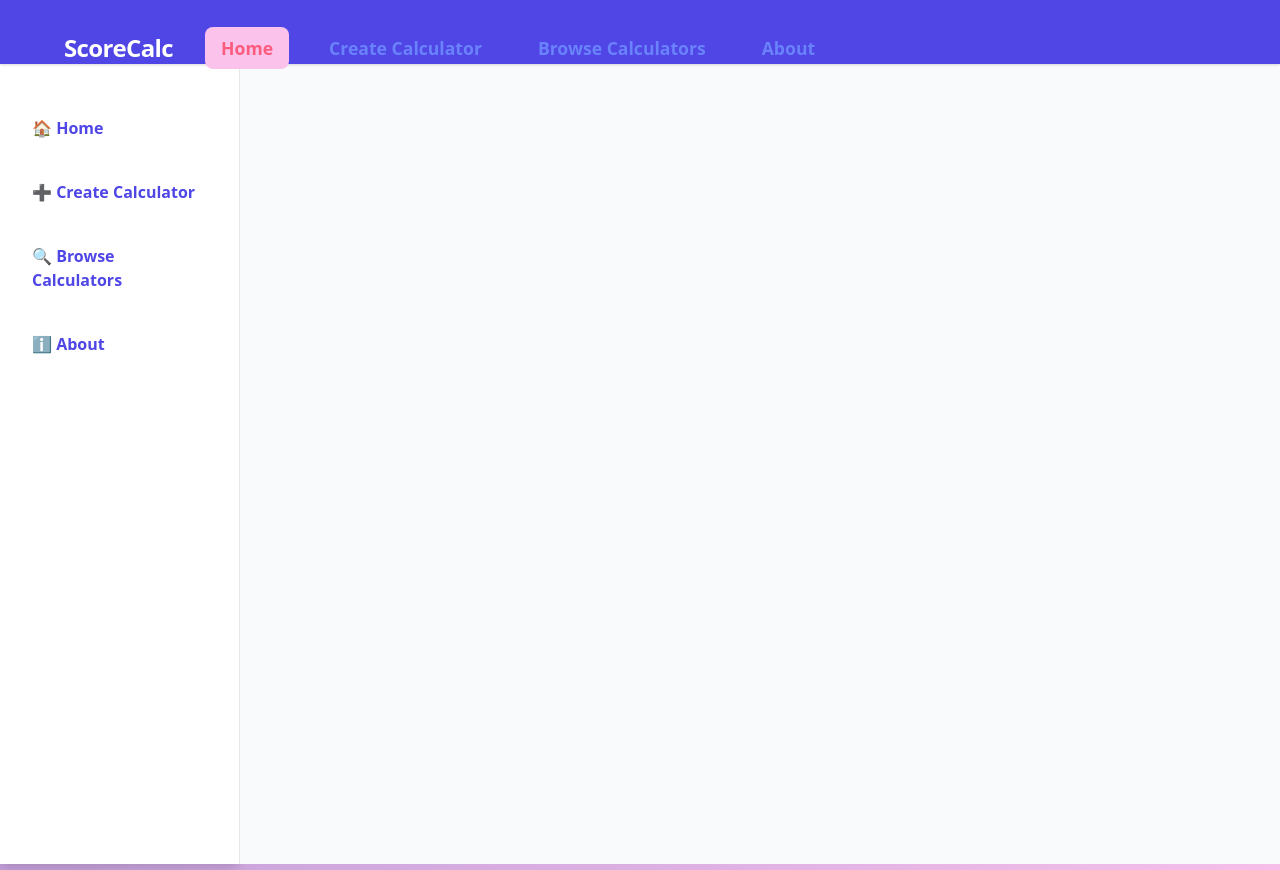
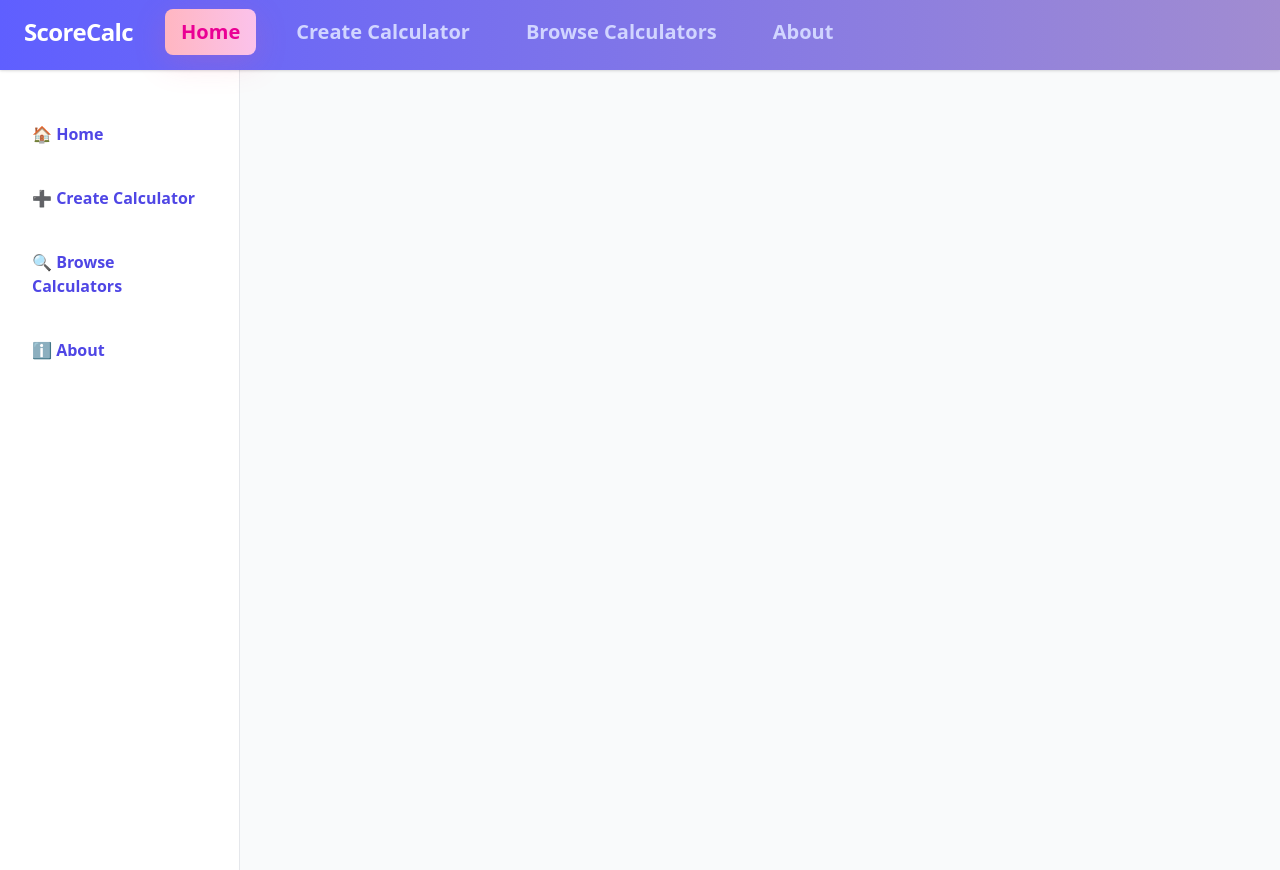
Before and after one commit to ahmedelgharibb/calculator, a plain HTML site: page Desktop/calculator1/index.html in a window 1280 px wide. Shown: the top 870 px of the page. Drawn offline with nearby package versions, Linux system fonts and the light colour scheme.

Commit message:
Redesign header: bold gradient, floating pill nav, modern logo, and beautiful responsive layout.

```diff
--- a/Desktop/calculator1/styles.css
+++ b/Desktop/calculator1/styles.css
@@ -286,37 +286,95 @@ body, html {
   font-weight: 500;
 }
 
-/* Navigation */
+/* Redesigned header */
 header {
-  background: transparent;
-  box-shadow: none;
-  padding: 0 0 0 0;
-  border: none;
+  background: linear-gradient(90deg, #5f5fff 0%, #a18cd1 100%);
+  box-shadow: 0 4px 24px rgba(95, 95, 255, 0.10);
+  position: sticky;
+  top: 0;
+  z-index: 100;
+  width: 100%;
+  min-height: 70px;
+  padding: 0;
 }
 header > div {
-  max-width: 1200px;
+  max-width: 1400px;
   margin: 0 auto;
   display: flex;
   align-items: center;
-  justify-content: space-between;
-  padding: 2rem 2rem 0 2rem;
+  justify-content: flex-start;
+  padding: 0 2.5rem;
+  height: 70px;
+}
+.logo {
+  font-size: 2.2rem;
+  font-weight: 900;
+  color: #fff;
+  letter-spacing: -0.03em;
+  margin-right: 3rem;
+  text-shadow: 0 2px 12px rgba(95,95,255,0.10);
 }
 nav {
   display: flex;
-  gap: 2.5rem;
+  gap: 2.8rem;
+  align-items: center;
 }
 nav a {
-  color: #6a82fb;
+  color: #d1d5ff;
   font-weight: 700;
-  font-size: 1.1rem;
+  font-size: 1.25rem;
   text-decoration: none;
-  padding: 0.5rem 1.2rem;
-  border-radius: 12px;
-  transition: background 0.18s, color 0.18s;
+  padding: 0.7rem 2.2rem;
+  border-radius: 2rem;
+  position: relative;
+  transition: color 0.18s, background 0.18s, box-shadow 0.18s;
+  background: none;
+  box-shadow: none;
+  outline: none;
 }
-nav a.active, nav a:hover {
-  background: #fbc2eb;
-  color: #fc5c7d;
+nav a.active, nav a:focus, nav a:hover {
+  color: #fff;
+  background: linear-gradient(90deg, #ffb6c1 0%, #fbc2eb 100%);
+  box-shadow: 0 4px 24px rgba(252, 92, 125, 0.10);
+  font-weight: 900;
+  z-index: 2;
+}
+nav a.active {
+  box-shadow: 0 8px 32px rgba(252, 92, 125, 0.18);
+  color: #ea0094;
+}
+@media (max-width: 900px) {
+  header > div {
+    padding: 0 1rem;
+  }
+  .logo {
+    font-size: 1.3rem;
+    margin-right: 1.2rem;
+  }
+  nav {
+    gap: 1.2rem;
+  }
+  nav a {
+    font-size: 1rem;
+    padding: 0.5rem 1.1rem;
+  }
+}
+@media (max-width: 600px) {
+  header > div {
+    padding: 0 0.3rem;
+    height: 56px;
+  }
+  .logo {
+    font-size: 1.1rem;
+    margin-right: 0.5rem;
+  }
+  nav {
+    gap: 0.5rem;
+  }
+  nav a {
+    font-size: 0.95rem;
+    padding: 0.4rem 0.7rem;
+  }
 }
 
 /* Footer */
@@ -356,10 +414,4 @@ footer {
     min-width: 0;
     max-width: 100vw;
   }
-  header > div {
-    padding: 1rem 0.5rem 0 0.5rem;
-  }
-  nav {
-    gap: 1rem;
-  }
 }
```
